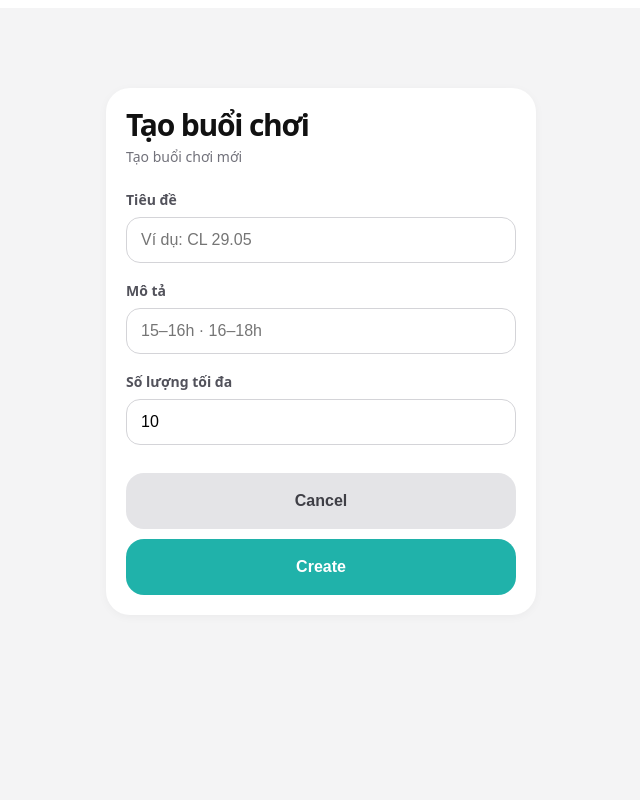
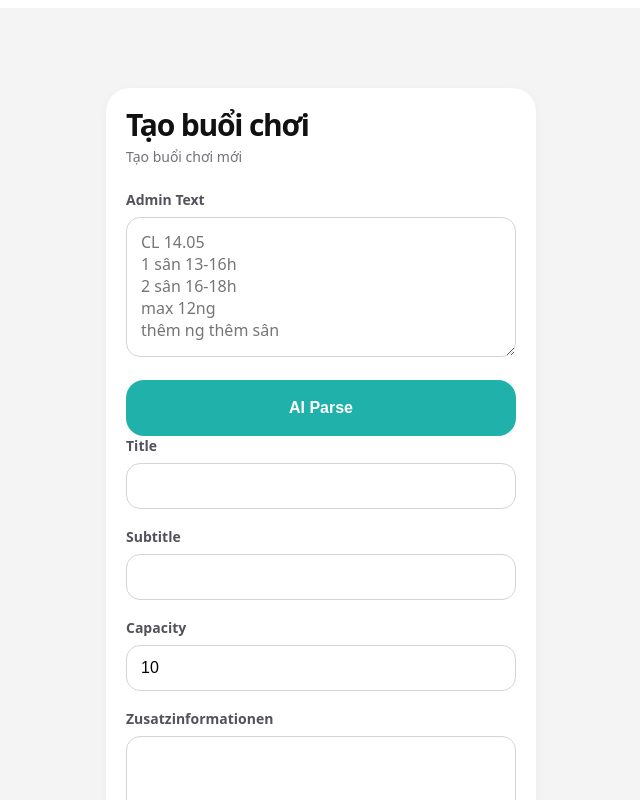
Before and after one commit to nguyenthanhtungn5/quicky-popup-frontend, a React (Vite) app: page /create-session in a window 1280 px wide. Shown: the top 800 px of the page, without its empty margins (319-959 px from the left). Built offline with nearby package versions, Linux system fonts and the light colour scheme.

Commit message:
AI parse

```diff
--- a/src/App.jsx
+++ b/src/App.jsx
@@ -5,6 +5,7 @@ import { FaEdit } from "react-icons/fa";
 import { useNavigate } from "react-router-dom";
 import { useTranslation } from "react-i18next";
 import { FaGlobe, FaCalculator, FaArchive, FaPlus } from "react-icons/fa";
+import Calculation from "./CalculationPage";
 
 const STORAGE_USER_ID = "sport-session-user-id";
 const STORAGE_USER_NAME = "sport-session-user-name";
@@ -336,7 +337,7 @@ const App = () => {
               <CalculationButton
                 type="button"
                 aria-label="Calculate session"
-                onClick={() => null}
+                onClick={() => navigate("/calculation", { state: { session } })}
               >
                 <FaCalculator />
               </CalculationButton>
@@ -748,7 +749,7 @@ const CancelButton = styled(BaseActionButton)`
   font-family: inherit;
 `;
 
-const SectionTitle = styled.h2`
+export const SectionTitle = styled.h2`
   margin: 0;
   font-size: 18px;
   font-weight: 900;
--- /dev/null
+++ b/src/CalculationPage.jsx
@@ -0,0 +1,267 @@
+import { useState } from "react";
+import { useLocation, useNavigate } from "react-router-dom";
+import styled from "styled-components";
+
+const Calculation = () => {
+  const { state } = useLocation();
+  const navigate = useNavigate();
+  const session = state?.session;
+
+  const [courtPrice, setCourtPrice] = useState("");
+  const [shuttlePrice, setShuttlePrice] = useState("");
+  const [payerId, setPayerId] = useState("");
+  const [result, setResult] = useState(null);
+
+  const calculate = async () => {
+    const res = await fetch(`/api/session/${session.id}/calculation`, {
+      method: "POST",
+      headers: { "Content-Type": "application/json" },
+      body: JSON.stringify({
+        courtPrice: Number(courtPrice),
+        shuttlePrice: Number(shuttlePrice),
+        payerId,
+      }),
+    });
+
+    if (!res.ok) throw new Error("Calculation failed");
+    setResult(await res.json());
+  };
+
+  if (!session) {
+    return (
+      <Page>
+        <Content>
+          <Card>
+            <Title>No session found</Title>
+            <Button onClick={() => navigate("/")}>Back</Button>
+          </Card>
+        </Content>
+      </Page>
+    );
+  }
+
+  return (
+    <Page>
+      <Content>
+        <Card>
+          <Title>Abrechnung</Title>
+          <Subtitle>
+            {session.title} · {session.subtitle}
+          </Subtitle>
+
+          <FormGroup>
+            <Label>Preis Spielplätze (€)</Label>
+            <Input
+              type="number"
+              value={courtPrice}
+              onChange={(e) => setCourtPrice(e.target.value)}
+              placeholder="z.B. 48"
+            />
+          </FormGroup>
+
+          <FormGroup>
+            <Label>Preis Federball (€)</Label>
+            <Input
+              type="number"
+              value={shuttlePrice}
+              onChange={(e) => setShuttlePrice(e.target.value)}
+              placeholder="z.B. 12"
+            />
+          </FormGroup>
+
+          <FormGroup>
+            <Label>Wer hat bezahlt?</Label>
+            <Select
+              value={payerId}
+              onChange={(e) => setPayerId(e.target.value)}
+            >
+              <option value="">Person auswählen</option>
+              {session.participants.map((p) => (
+                <option key={p.id} value={p.id}>
+                  {p.name}
+                </option>
+              ))}
+            </Select>
+          </FormGroup>
+
+          <ActionGroup>
+            <Button onClick={calculate}>Berechnen</Button>
+            <CancelButton onClick={() => navigate("/")}>Zurück</CancelButton>
+          </ActionGroup>
+        </Card>
+
+        {result && (
+          <Card>
+            <SectionTitle>Ergebnis</SectionTitle>
+
+            <ResultBox>
+              <ResultLine>
+                <b>Gesamt:</b> {result.total} €
+              </ResultLine>
+              <ResultLine>
+                <b>Personen:</b> {result.personCount}
+              </ResultLine>
+              <ResultLine>
+                <b>Pro Person:</b> {result.amountPerPerson} €
+              </ResultLine>
+            </ResultBox>
+
+            <DebtList>
+              {result.debts.map((d) => (
+                <DebtRow key={d.id}>
+                  <span>{d.name}</span>
+                  <b>
+                    {d.amount} € → {d.payTo}
+                  </b>
+                </DebtRow>
+              ))}
+            </DebtList>
+          </Card>
+        )}
+      </Content>
+    </Page>
+  );
+};
+
+export default Calculation;
+
+const Page = styled.div`
+  min-height: 100vh;
+  background: #f4f4f5;
+  color: #18181b;
+  padding: 16px;
+  font-family:
+    system-ui,
+    -apple-system,
+    BlinkMacSystemFont,
+    "Segoe UI",
+    sans-serif;
+`;
+
+const Content = styled.main`
+  max-width: 430px;
+  margin: 0 auto;
+  padding-top: 1em;
+  padding-bottom: 32px;
+`;
+
+const Card = styled.section`
+  background: #ffffff;
+  border-radius: 24px;
+  padding: 20px;
+  margin-bottom: 16px;
+  box-shadow: 0 2px 10px rgba(0, 0, 0, 0.04);
+`;
+
+const Title = styled.h1`
+  margin: 0;
+  font-size: 30px;
+  line-height: 1.1;
+  font-weight: 900;
+  letter-spacing: -0.04em;
+`;
+
+const Subtitle = styled.p`
+  margin: 6px 0 24px;
+  color: #71717a;
+  font-size: 14px;
+`;
+
+const SectionTitle = styled.h2`
+  margin: 0 0 12px;
+  font-size: 18px;
+  font-weight: 900;
+`;
+
+const FormGroup = styled.div`
+  margin-bottom: 16px;
+`;
+
+const Label = styled.label`
+  display: block;
+  margin-bottom: 8px;
+  font-size: 14px;
+  color: #52525b;
+  font-weight: 800;
+`;
+
+const Input = styled.input`
+  width: 100%;
+  box-sizing: border-box;
+  border: 1px solid #d4d4d8;
+  border-radius: 14px;
+  padding: 13px 14px;
+  font-size: 16px;
+  outline: none;
+
+  &:focus {
+    border-color: #f97316;
+    box-shadow: 0 0 0 3px rgba(249, 115, 22, 0.14);
+  }
+`;
+
+const Select = styled.select`
+  width: 100%;
+  box-sizing: border-box;
+  border: 1px solid #d4d4d8;
+  border-radius: 14px;
+  padding: 13px 14px;
+  font-size: 16px;
+  outline: none;
+  background: white;
+`;
+
+const ActionGroup = styled.div`
+  display: grid;
+  gap: 10px;
+  margin-top: 20px;
+`;
+
+const Button = styled.button`
+  width: 100%;
+  min-height: 58px;
+  border: none;
+  border-radius: 18px;
+  background: #f97316;
+  color: white;
+  font-size: 18px;
+  font-weight: 900;
+  cursor: pointer;
+
+  &:active {
+    transform: scale(0.98);
+  }
+`;
+
+const CancelButton = styled(Button)`
+  min-height: 52px;
+  background: #e4e4e7;
+  color: #3f3f46;
+  font-size: 16px;
+`;
+
+const ResultBox = styled.div`
+  border-radius: 18px;
+  padding: 16px;
+  background: #ffedd5;
+  font-size: 15px;
+`;
+
+const ResultLine = styled.div`
+  margin-bottom: 6px;
+`;
+
+const DebtList = styled.div`
+  margin-top: 12px;
+  display: grid;
+  gap: 8px;
+`;
+
+const DebtRow = styled.div`
+  display: flex;
+  justify-content: space-between;
+  gap: 12px;
+  border-radius: 16px;
+  padding: 13px 14px;
+  background: #fafafa;
+`;
--- a/src/CreateSessionPage.jsx
+++ b/src/CreateSessionPage.jsx
@@ -2,41 +2,69 @@ import { useState } from "react";
 import styled from "styled-components";
 import { useNavigate } from "react-router-dom";
 import { useTranslation } from "react-i18next";
+import { SectionTitle } from "./App";
 
 const CreateSessionPage = () => {
   const navigate = useNavigate();
+  const { t, i18n } = useTranslation();
+
+  const [rawText, setRawText] = useState("");
+  const [loadingParse, setLoadingParse] = useState(false);
 
   const [draft, setDraft] = useState({
     title: "",
     subtitle: "",
     capacity: 10,
+    additionalInfo: "",
+    slots: [],
   });
+  const parseSession = async () => {
+    setLoadingParse(true);
 
-  const createSession = async () => {
     try {
-      const res = await fetch("/api/session", {
+      const res = await fetch("/api/parse-session", {
         method: "POST",
         headers: {
           "Content-Type": "application/json",
         },
-        body: JSON.stringify({
-          title: draft.title || "CL -",
-          subtitle: draft.subtitle || "-",
-          capacity: Number(draft.capacity) || 10,
-          link: window.location.origin,
-        }),
+        body: JSON.stringify({ text: rawText }),
       });
 
-      if (!res.ok) {
-        throw new Error("Create session failed");
-      }
+      if (!res.ok) throw new Error("Parse failed");
 
-      navigate("/");
+      const data = await res.json();
+
+      setDraft({
+        title: data.title || "",
+        subtitle: data.subtitle || "",
+        capacity: data.capacity || 10,
+        additionalInfo: data.additionalInfo || "",
+        slots: data.slots || [],
+      });
     } catch (e) {
       console.warn(e);
+    } finally {
+      setLoadingParse(false);
     }
   };
-  const { t, i18n } = useTranslation();
+
+  const createSession = async () => {
+    const res = await fetch("/api/session", {
+      method: "POST",
+      headers: {
+        "Content-Type": "application/json",
+      },
+      body: JSON.stringify({
+        ...draft,
+        capacity: Number(draft.capacity) || 10,
+        link: window.location.origin,
+      }),
+    });
+
+    if (!res.ok) throw new Error("Create session failed");
+
+    navigate("/");
+  };
 
   return (
     <Page>
@@ -46,41 +74,99 @@ const CreateSessionPage = () => {
           <Subtitle>{t("app.createNewSession")}</Subtitle>
 
           <FormGroup>
-            <Label>{t("session.title")}</Label>
+            <Label>Admin Text</Label>
+            <TextArea
+              value={rawText}
+              onChange={(e) => setRawText(e.target.value)}
+              placeholder={`CL 14.05
+1 sân 13-16h
+2 sân 16-18h
+max 12ng
+thêm ng thêm sân`}
+            />
+          </FormGroup>
+
+          <CreateButton onClick={parseSession} disabled={loadingParse}>
+            {loadingParse ? "Parsing..." : "AI Parse"}
+          </CreateButton>
+
+          <FormGroup>
+            <Label>Title</Label>
             <Input
               value={draft.title}
               onChange={(e) => setDraft({ ...draft, title: e.target.value })}
-              placeholder="Ví dụ: CL 29.05"
             />
           </FormGroup>
 
           <FormGroup>
-            <Label>{t("session.subtitle")}</Label>
+            <Label>Subtitle</Label>
             <Input
               value={draft.subtitle}
               onChange={(e) => setDraft({ ...draft, subtitle: e.target.value })}
-              placeholder="15–16h · 16–18h"
             />
           </FormGroup>
 
           <FormGroup>
-            <Label>{t("session.maxCapacity")}</Label>
+            <Label>Capacity</Label>
             <Input
               type="number"
               value={draft.capacity}
               onChange={(e) =>
-                setDraft({
-                  ...draft,
-                  capacity: Number(e.target.value),
-                })
+                setDraft({ ...draft, capacity: Number(e.target.value) })
               }
             />
           </FormGroup>
 
+          <FormGroup>
+            <Label>Zusatzinformationen</Label>
+            <TextArea
+              value={draft.additionalInfo}
+              onChange={(e) =>
+                setDraft({ ...draft, additionalInfo: e.target.value })
+              }
+            />
+          </FormGroup>
+
+          <SectionTitle>Slots</SectionTitle>
+
+          {draft.slots.map((slot, index) => (
+            <SlotRow key={index}>
+              <Input
+                value={slot.startTime}
+                onChange={(e) => {
+                  const next = [...draft.slots];
+                  next[index].startTime = e.target.value;
+                  setDraft({ ...draft, slots: next });
+                }}
+                placeholder="Start"
+              />
+
+              <Input
+                value={slot.endTime}
+                onChange={(e) => {
+                  const next = [...draft.slots];
+                  next[index].endTime = e.target.value;
+                  setDraft({ ...draft, slots: next });
+                }}
+                placeholder="Ende"
+              />
+
+              <Input
+                type="number"
+                value={slot.courtCount}
+                onChange={(e) => {
+                  const next = [...draft.slots];
+                  next[index].courtCount = Number(e.target.value);
+                  setDraft({ ...draft, slots: next });
+                }}
+                placeholder="Plätze"
+              />
+            </SlotRow>
+          ))}
+
           <ButtonGroup>
+            <CreateButton onClick={createSession}>Create</CreateButton>
             <CancelButton onClick={() => navigate("/")}>Cancel</CancelButton>
-
-            <CreateButton onClick={createSession}>Create</CreateButton>
           </ButtonGroup>
         </Card>
       </Content>
@@ -187,3 +273,28 @@ const CancelButton = styled(BaseButton)`
   background: #e4e4e7;
   color: #3f3f46;
 `;
+
+const TextArea = styled.textarea`
+  width: 100%;
+  min-height: 140px;
+  box-sizing: border-box;
+  border: 1px solid #d4d4d8;
+  border-radius: 14px;
+  padding: 13px 14px;
+  font-size: 16px;
+  resize: vertical;
+  font-family: inherit;
+  outline: none;
+
+  &:focus {
+    border-color: #f97316;
+    box-shadow: 0 0 0 3px rgba(249, 115, 22, 0.14);
+  }
+`;
+
+const SlotRow = styled.div`
+  display: grid;
+  grid-template-columns: 1fr 1fr 80px;
+  gap: 8px;
+  margin-bottom: 10px;
+`;
--- a/src/main.jsx
+++ b/src/main.jsx
@@ -4,6 +4,7 @@ import { BrowserRouter, Routes, Route } from "react-router-dom";
 import App from "./App";
 import CreateSessionPage from "./CreateSessionPage";
 import "./i18n";
+import Calculation from "./CalculationPage";
 
 ReactDOM.createRoot(document.getElementById("root")).render(
   <React.StrictMode>
@@ -11,6 +12,7 @@ ReactDOM.createRoot(document.getElementById("root")).render(
       <Routes>
         <Route path="/" element={<App />} />
         <Route path="/create-session" element={<CreateSessionPage />} />
+        <Route path="/calculation" element={<Calculation />} />
       </Routes>
     </BrowserRouter>
   </React.StrictMode>,
```
